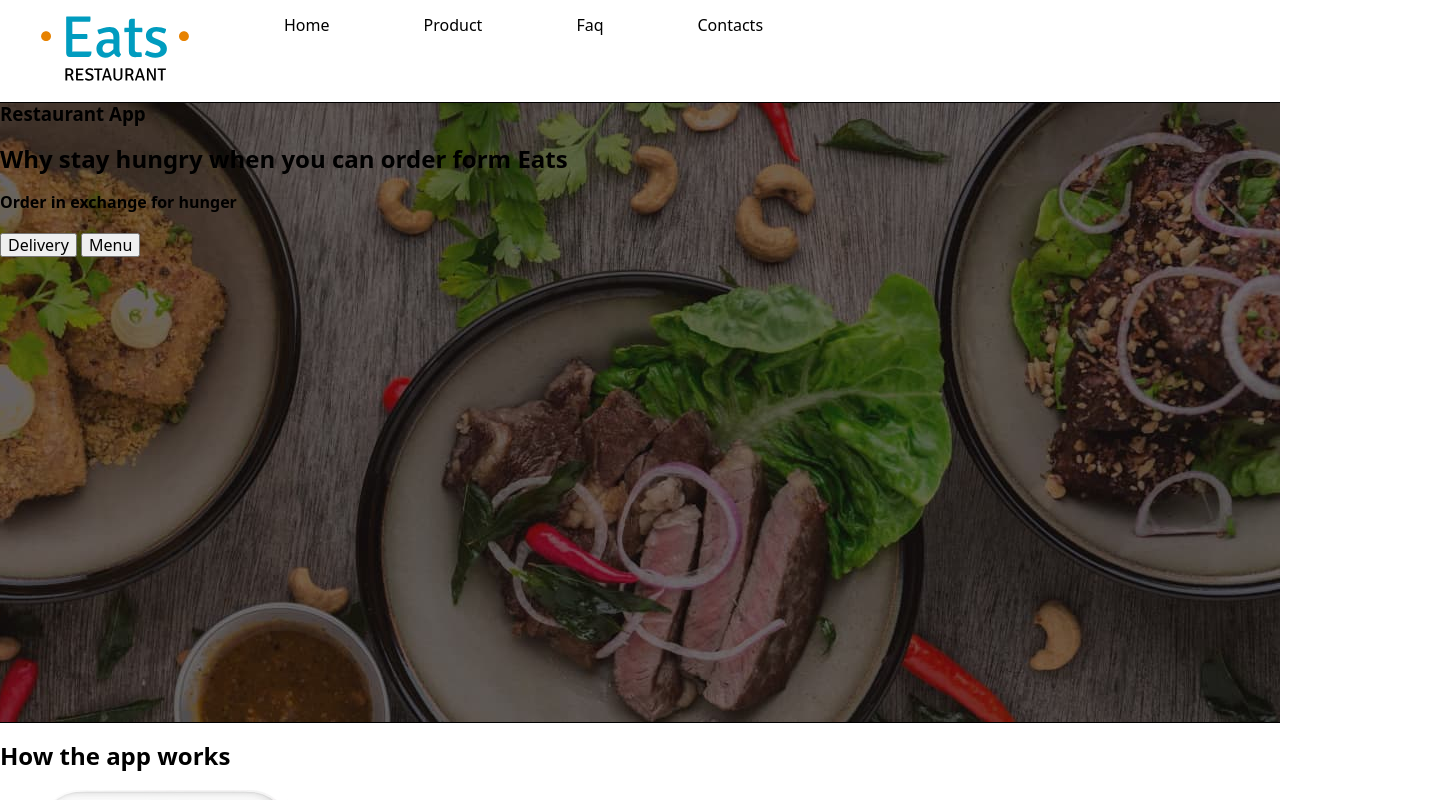
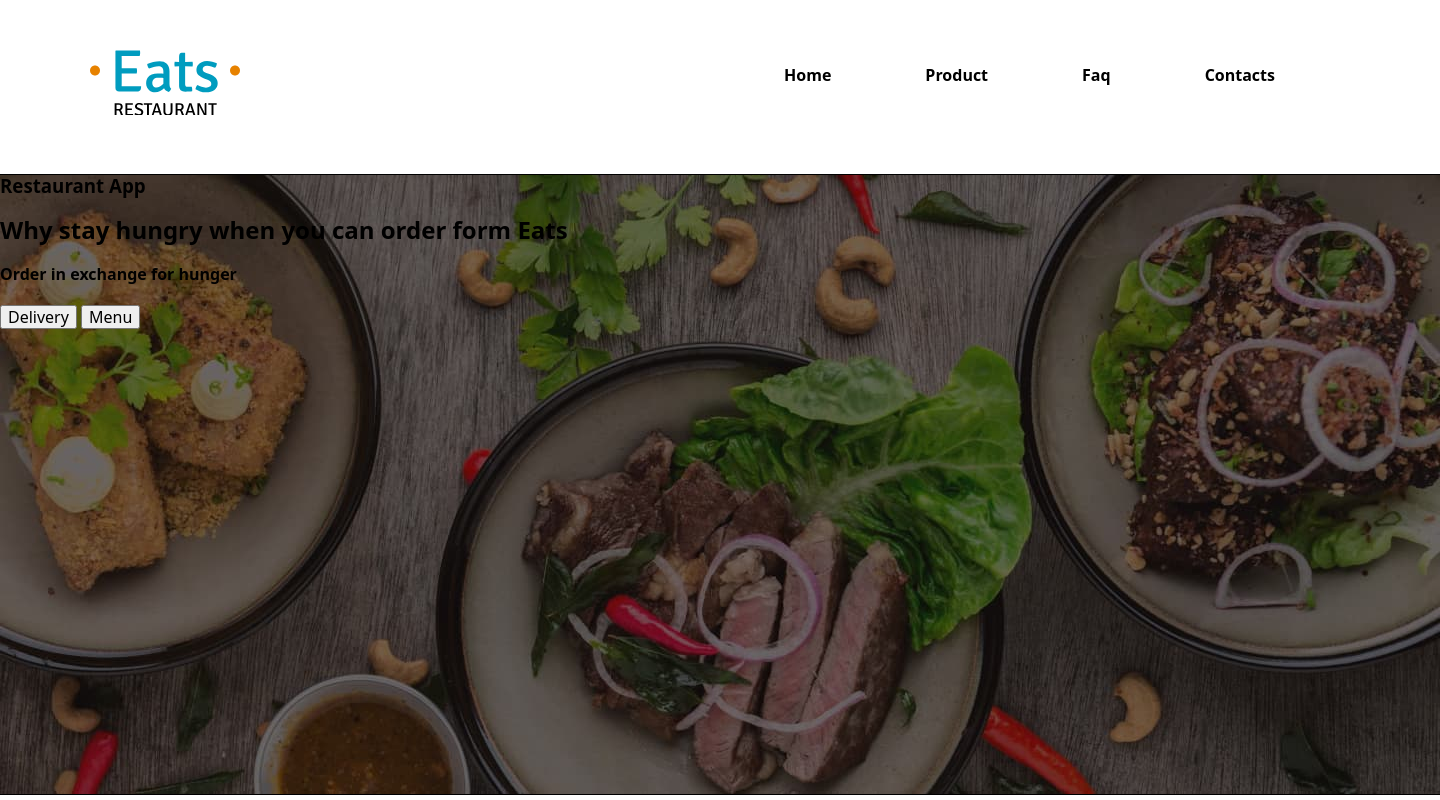
Before and after one commit to mariia-ty/Eats-Restaurant, a plain HTML site: page index.html in a window 1280 px wide. Shown: the top 800 px of the page, 1440 px wide, since content can reach past the window. Drawn offline with nearby package versions, Linux system fonts and the light colour scheme.

Commit message:
More styling

```diff
--- a/index.html
+++ b/index.html
@@ -48,14 +48,11 @@
     />
   </head>
   <body>
+    <div class="container">
       <header>
-      <nav>
+        <nav class="top">
+          <a class="link" href="#"><div class="logo"></div></a>
           <ul class="web-pages">
-          <li>
-            <a class="link" href="#"
-              ><img class="logo" src="/images/logo.svg" alt="Eats Logo"
-            /></a>
-          </li>
             <li class="page">
               <a class="link" href="#">Home</a>
             </li>
@@ -81,11 +78,13 @@
       <section>
         <h2>How the app works</h2>
         <ul>
-        <li><img src="/images/phone-login.jpg" alt="Phone with login" /></li>
+          <li><img src="./images/phone-login.png" alt="Phone with login" /></li>
           <li>
             <h3>Create an account</h3>
             <h2>Create/login to an existing account to get started</h2>
-          <h4>An account is created with your email and a desired password</h4>
+            <h4>
+              An account is created with your email and a desired password
+            </h4>
           </li>
         </ul>
         <ul>
@@ -96,7 +95,9 @@
               Shop for your favorite meals or drinks and enjoy while doing it.
             </h4>
           </li>
-        <li><img src="/images/app-sample.jpg" alt="Phone with app shown" /></li>
+          <li>
+            <img src="./images/app-sample.png" alt="Phone with app shown" />
+          </li>
         </ul>
       </section>
       <!-- <section>
@@ -110,8 +111,9 @@
         <button>App store</button>
       </section>
       <footer>
-      <img src="/images/logo.svg" alt="Eats Logo" />
+        <a class="link" href="#"><div class="logo"></div></a>
         <p>Copywright 2020 Bella Onojie.com</p>
       </footer>
+    </div>
   </body>
 </html>
--- a/style.css
+++ b/style.css
@@ -6,34 +6,56 @@
   --DG-color: #252b42;
   --grey-color: #737373;
   --black-color: #000000;
-  --white-color: #FFFFFF;
+  --white-color: #ffffff;
+}
+
+.container {
+  width: 1440px;
+  outline: 2px solid grey;
+  margin: 0 auto;
+}
+
+.top {
+  display: flex;
+  padding-top: 50px;
+  padding-bottom: 41px;
 }
 
 .web-pages {
   list-style: none;
   display: flex;
   gap: 94px;
+  margin-left: auto;
+  margin-right: 165px;
+}
+
+.page {
+  font-family: var(--montserrat-font);
+  font-size: 16px;
+  color: var(--DG-color);
 }
 
 .link {
   text-decoration: none;
   color: var(--DG-color);
-gap: 94px;
-
+  gap: 94px;
+  font-family: var(--montserrat-font);
+  font-size: 16px;
+  font-weight: 600;
+  color: var(--DG-color);
 }
 
 .logo {
+  background-image: url(./images/logo.svg);
   width: 150px;
   height: 65px;
-  margin-right: auto;
+  margin-left: 90px;
 }
 
 .page {
-    display: flex;
-    gap: 94px;
+  display: flex;
+  gap: 94px;
 }
-
-
 
 .meal-bg {
   max-width: 1440px;
```
Also changed, not shown: images/app-sample.jpg (deleted), images/app-sample.png (added), images/phone-login.jpg (deleted), images/phone-login.png (added). Lines whose indentation alone changed are shown as unchanged.
